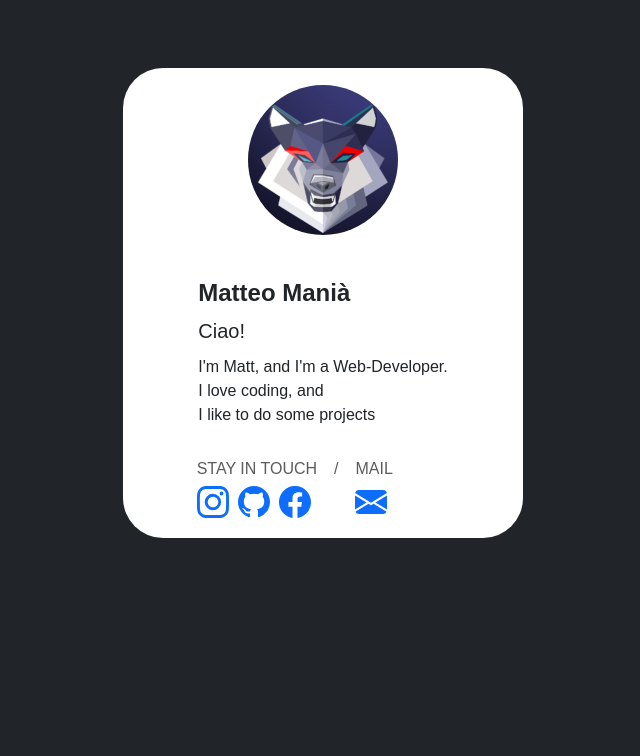
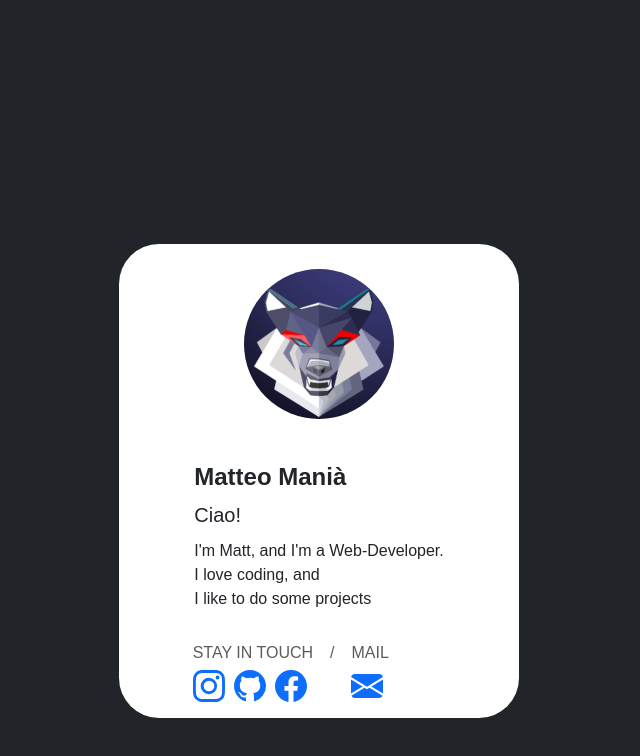
Before and after one commit to Matteo0099/CardPortfolio, a plain HTML site: page index.html in a window 1280 px wide. Shown: the whole page, without its empty margins (321-961 px from the left). Drawn offline with nearby package versions, Linux system fonts and the light colour scheme; a web font is replaced by a local one.

Commit message:
Modifiche

```diff
--- a/assets/assets.css
+++ b/assets/assets.css
@@ -61,7 +61,6 @@ main {
     main {
         padding-top: 12rem;
     }
-
 }
 
 /**fine resize, sarie ora*/
--- a/index.html
+++ b/index.html
@@ -9,8 +9,8 @@
     </head>
 
     <body class="bg-dark mb-1 p-5 mt-1">
-        <main class="align-middle align-self-center fixed" id="Table" style="padding-top: 1rem ; padding-bottom: 7rem; padding-left: 1.5rem; padding-right: 1rem;"> <!--no border bottom: 60vh-->
-            <div class="card justify-content-center mx-auto fixed py-1 px-2 sm:max-w-xl sm:mx-auto rounded"id="table">
+        <main class="align-middle align-self-center fixed" id="Table"> <!--no border bottom: 60vh-->
+            <div class="card justify-content-center mx-auto absolute"id="table">
                 <div class="sm:max-w-l mx-auto fixed">
                     <center><img src="./img/Logo.png" class="card-img-top relative rounded-circle align-self-center text-align-center" id="image" title="Zippo107" alt="..." style="margin-top: 4%"></center>
                 <div class="card-body p-4" id="bodyS">
```
